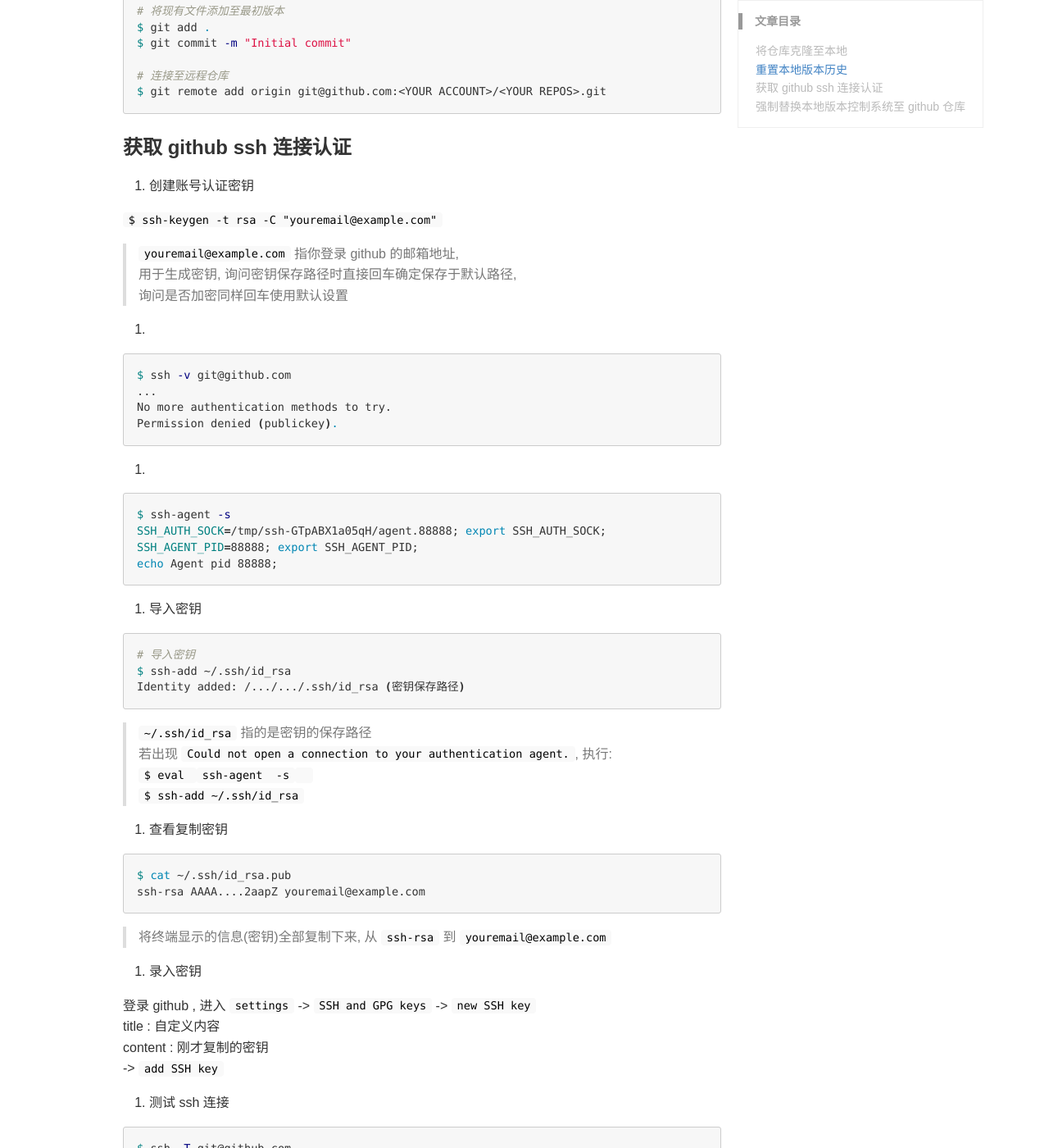
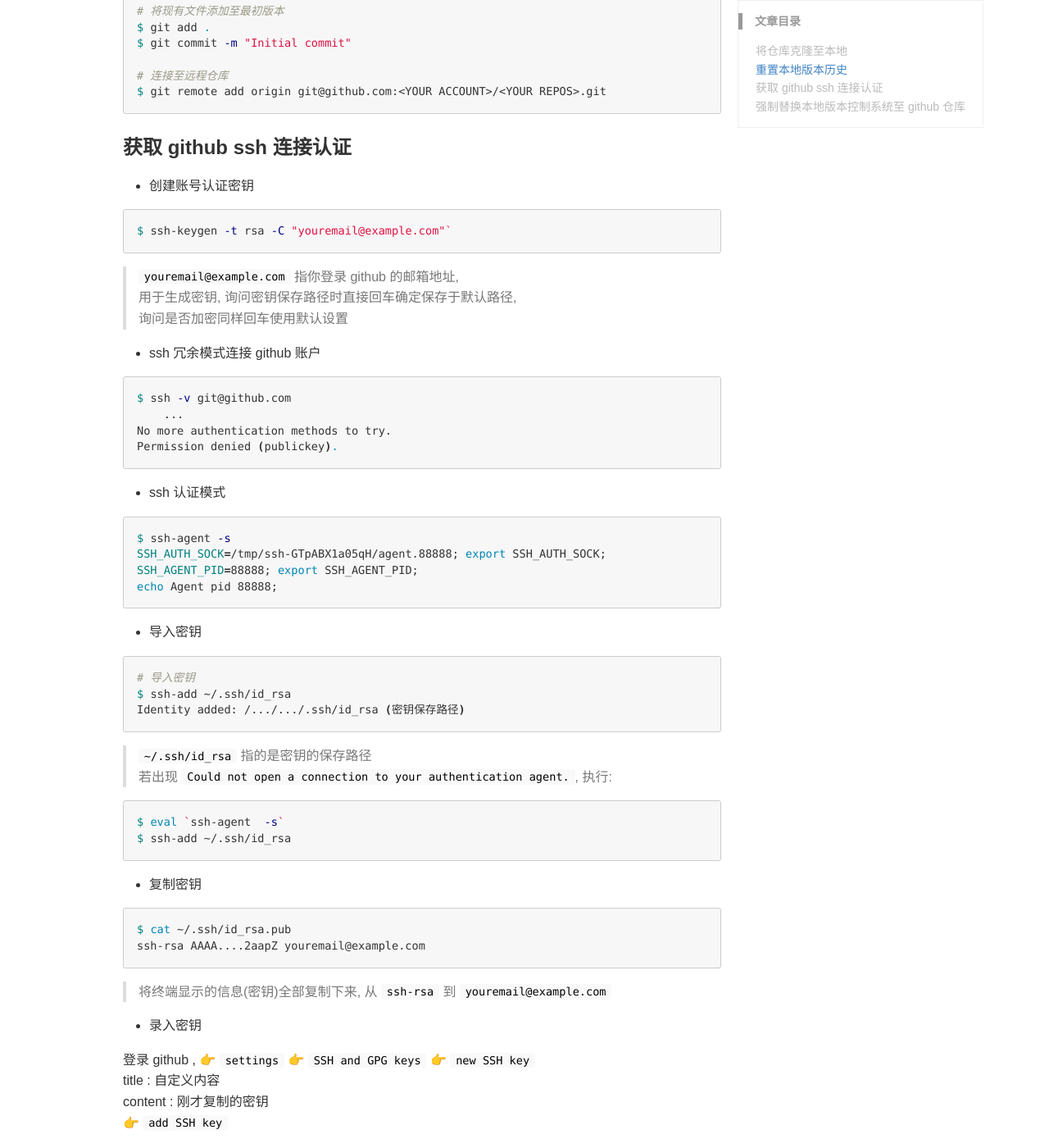
Before and after one commit to zoharyips/zoharyips.github.io, a Jekyll site: the page built from _posts/2019-04-13-remove-all-github-commit.md, in a window 1280 px wide and 1400 px high, scrolled down 804 px. Shown: the whole window at 82% size. Built offline with Jekyll 4.4.1, drawn with Linux system fonts in a browser that asks for light colours; emoji names are drawn with the system emoji font; comment, search, counter and statistics services are not loaded; some of the changed text lies outside the part shown.

Commit message:
Update 2019-04-13-remove-all-github-commit.md

````diff
--- a/_posts/2019-04-13-remove-all-github-commit.md
+++ b/_posts/2019-04-13-remove-all-github-commit.md
@@ -38,24 +38,26 @@
 
 ### 获取 github ssh 连接认证
 
-1. 创建账号认证密钥
+* 创建账号认证密钥
 
-`$ ssh-keygen -t rsa -C "youremail@example.com"`
+```bash
+$ ssh-keygen -t rsa -C "youremail@example.com"`
+```
 
 > `youremail@example.com` 指你登录 github 的邮箱地址,
 > 用于生成密钥, 询问密钥保存路径时直接回车确定保存于默认路径,
 > 询问是否加密同样回车使用默认设置
 
-2.
+* ssh 冗余模式连接 github 账户
 
 ```bash
 $ ssh -v git@github.com
-...
+    ...
 No more authentication methods to try.
 Permission denied (publickey).
 ```
 
-3.
+* ssh 认证模式
 
 ```bash
 $ ssh-agent -s
@@ -74,10 +76,13 @@
 
 > `~/.ssh/id_rsa` 指的是密钥的保存路径
 > 若出现 `Could not open a connection to your authentication agent.`, 执行:
-> `$ eval ``ssh-agent  -s`` `
-> `$ ssh-add ~/.ssh/id_rsa`
 
-5. 查看复制密钥
+```bash
+$ eval `ssh-agent  -s`
+$ ssh-add ~/.ssh/id_rsa
+```
+
+* 复制密钥
 
 ```bash
 $ cat ~/.ssh/id_rsa.pub
@@ -86,14 +91,14 @@
 
 > 将终端显示的信息(密钥)全部复制下来, 从 `ssh-rsa` 到 `youremail@example.com`
 
-6. 录入密钥
+* 录入密钥
 
-登录 github , 进入 `settings` -> `SSH and GPG keys` -> `new SSH key`
+登录 github , :point_right: `settings` :point_right: `SSH and GPG keys` :point_right: `new SSH key`
 title : 自定义内容
 content : 刚才复制的密钥
--> `add SSH key`
+:point_right: `add SSH key`
 
-7. 测试 ssh 连接
+* 测试 ssh 连接
 
 ```bash
 $ ssh -T git@github.com
@@ -104,8 +109,8 @@
 
 ### 强制替换本地版本控制系统至 github 仓库
 
-`$ git push -u --force origin master`
-
--- End --
+```bash
+$ git push -u --force origin master
+```
 
 **********
````
Also changed, not shown: other parts of _posts/2019-04-13-remove-all-github-commit.md (+1 -1 lines).
